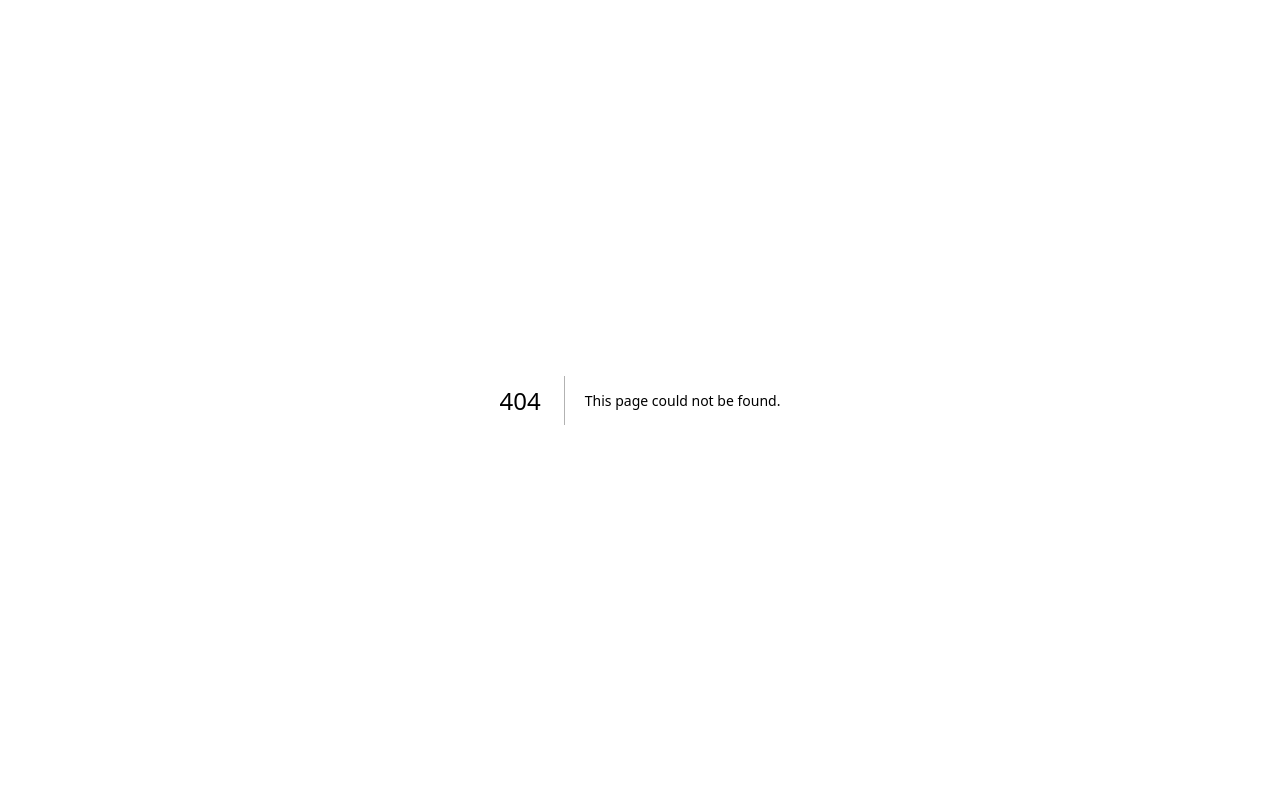
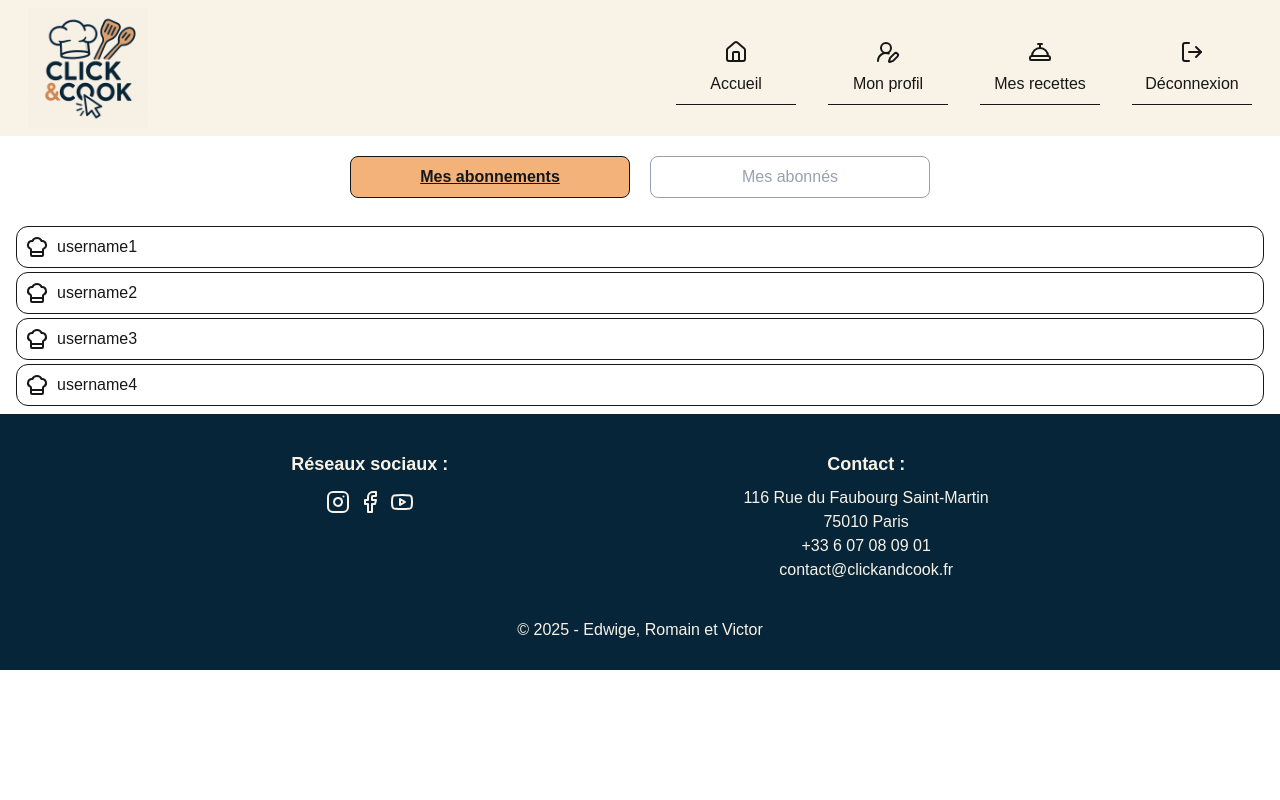
Before and after one commit to Edwige08/click_and_cook_front, a Next.js app: page /home/follows in a window 1280 px wide. Before the commit this address had no page. Shown: the top 800 px of the page. Built offline with nearby package versions, Linux system fonts and the light colour scheme.

Commit message:
create: page follows with 2 components  for the list of follows and the list followers

```diff
--- /dev/null
+++ b/src/app/home/follows/page.tsx
@@ -0,0 +1,47 @@
+'use client'
+
+import MyFollowersList from "@/components/MyFollowersList"
+import MyFollowsList from "@/components/MyFollowsList"
+import { useState } from "react"
+
+export default function Home() {
+    const [myFollows, setMyFollows] = useState(true)
+    const [myFollowers, setMyFollowers] = useState(false)
+
+    const displayMyFollows = () => {
+        if (!myFollows) {
+            setMyFollows(true)
+            setMyFollowers(false)
+        }
+    }
+    const displayMyFollowers = () => {
+        if (!myFollowers) {
+            setMyFollowers(true)
+            setMyFollows(false)
+        }
+    }
+    return (
+        <>
+            <div className="flex flex-row gap-2 md:gap-5 justify-center my-5 ">
+                <button
+                    onClick={displayMyFollows}
+                    className={`p-2 border rounded-lg w-[40%] max-w-70 ${myFollows ? "font-bold underline bg-(--orangeColor)" : "text-gray-400" }`}>
+                    Mes abonnements
+                </button>
+                <button
+                    onClick={displayMyFollowers}
+                    className={`p-2 border rounded-lg w-[40%] max-w-70 ${myFollowers ? "font-bold underline bg-(--orangeColor)" : "text-gray-400" }`}>
+                    Mes abonnés
+                </button>
+            </div>
+            <div>
+                <MyFollowsList
+                classes={` ${myFollows ? "" : "hidden"}`}
+                />
+                <MyFollowersList
+                classes={` ${myFollowers ? "" : "hidden"}`}
+                />
+            </div>
+        </>
+    )
+}
--- /dev/null
+++ b/src/components/MyFollowersList.tsx
@@ -0,0 +1,26 @@
+import { ChefHat } from "lucide-react";
+
+const exampleList = [
+    { usrnm: "Follower 1" },
+    { usrnm: "Follower 2" },
+    { usrnm: "Follower 3" },
+    { usrnm: "Follower 4" },
+]
+
+export default function MyFollowersList(props: { classes: string }) {
+    return (
+        <div className={`flex flex-col gap-1 py-2 px-4 ${props.classes}`}>
+            {exampleList.map((example) => {
+                return (
+                    <button
+                        className="flex flex-row gap-2 items-center border rounded-xl p-2 hover:underline hover:cursor-pointer hover:bg-(--lightColor)">
+                        <p>
+                            <ChefHat />
+                        </p>
+                        <p>{example.usrnm}</p>
+                    </button>
+                )
+            })}
+        </div>
+    )
+}
--- /dev/null
+++ b/src/components/MyFollowsList.tsx
@@ -0,0 +1,26 @@
+import { ChefHat } from "lucide-react";
+
+const exampleList = [
+    { usrnm: "username1" },
+    { usrnm: "username2" },
+    { usrnm: "username3" },
+    { usrnm: "username4" },
+]
+
+export default function MyFollowsList(props: { classes: string }) {
+    return (
+        <div className={`flex flex-col gap-1 py-2 px-4 ${props.classes}`}>
+            {exampleList.map((example) => {
+                return (
+                    <button
+                        className="flex flex-row gap-2 items-center border rounded-xl p-2 hover:underline hover:cursor-pointer hover:bg-(--lightColor)">
+                        <p>
+                            <ChefHat />
+                        </p>
+                        <p>{example.usrnm}</p>
+                    </button>
+                )
+            })}
+        </div>
+    )
+}
```
